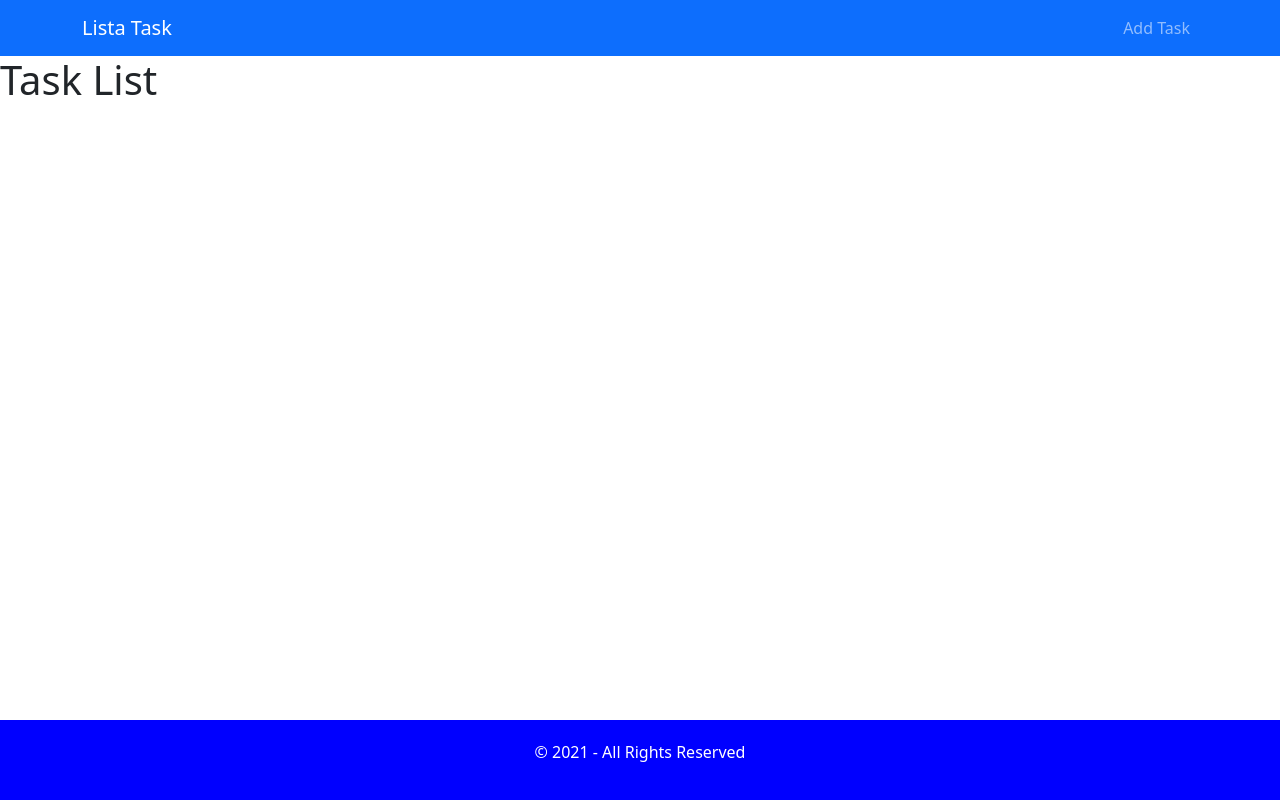
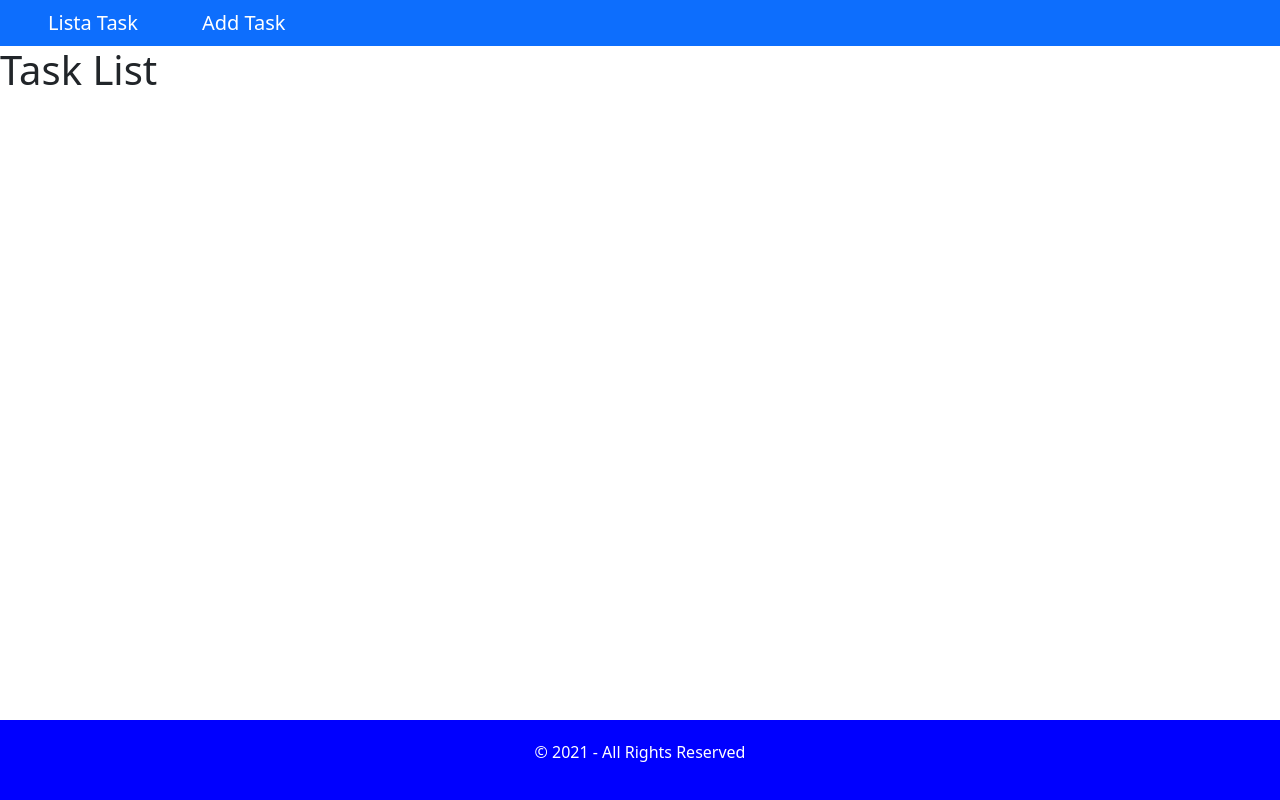
Before and after one commit to carlo191/ex-react-task-manager, a React (Vite) app: page / in a window 1280 px wide. Built offline with nearby package versions, Linux system fonts and the light colour scheme.

Commit message:
corretta navbar

```diff
--- a/src/components/NavBar.jsx
+++ b/src/components/NavBar.jsx
@@ -3,30 +3,15 @@ import { NavLink } from "react-router-dom";
 export default function Navbar() {
   return (
     <nav className="navbar navbar-expand-lg navbar-dark bg-primary">
-      <div className="container">
+      <div className="ps-5">
         <NavLink className="navbar-brand" to="/">
           Lista Task
         </NavLink>
-        <button
-          className="navbar-toggler"
-          type="button"
-          data-bs-toggle="collapse"
-          data-bs-target="#navbarNav"
-          aria-controls="navbarNav"
-          aria-expanded="false"
-          aria-label="Toggle navigation"
-        >
-          <span className="navbar-toggler-icon"></span>
-        </button>
-        <div className="collapse navbar-collapse" id="navbarNav">
-          <ul className="navbar-nav ms-auto">
-            <li className="nav-item">
-              <NavLink className="nav-link" to="/AddTask">
-                Add Task
-              </NavLink>
-            </li>
-          </ul>
-        </div>
+      </div>
+      <div className="ps-5">
+        <NavLink className="navbar-brand" to="/AddTask">
+          Add Task
+        </NavLink>
       </div>
     </nav>
   );
--- a/src/index.css
+++ b/src/index.css
@@ -1,15 +1,15 @@
 body {
   margin: 0;
-    /* Aggiunge spazio in fondo per evitare che il contenuto venga coperto dal footer */
+
   padding-bottom: 80px;
   font-family: Arial, sans-serif;
 }
 
 footer {
-    position: fixed;   /* Fissa il footer rispetto alla finestra */
-    left: 0;           /* Allineato a sinistra */
-    bottom: 0;         /* Posizionato in fondo */
-    width: 100%;       /* Occupa tutta la larghezza */
+  position: fixed;
+  left: 0;
+  bottom: 0;
+  width: 100%;
   background-color: blue;
   color: white;
   text-align: center;
```
Lines whose indentation alone changed are shown as unchanged.
